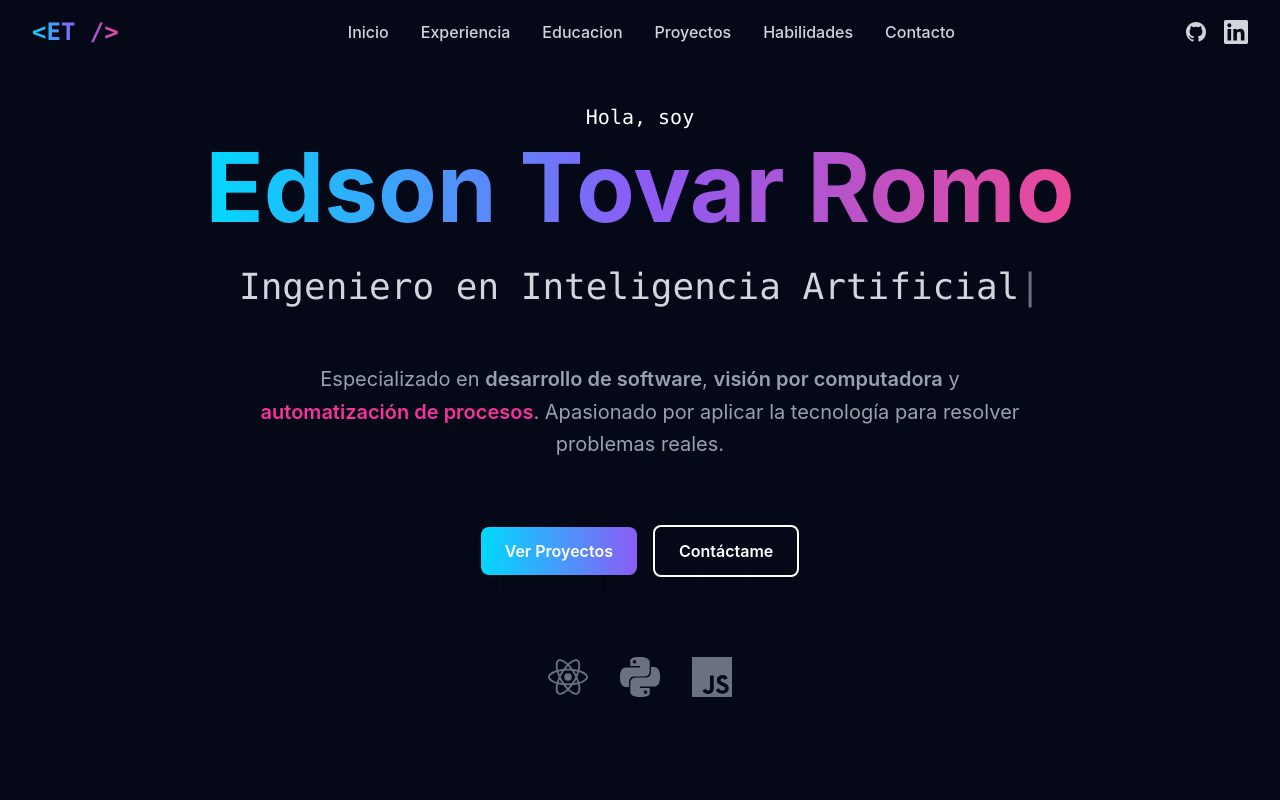
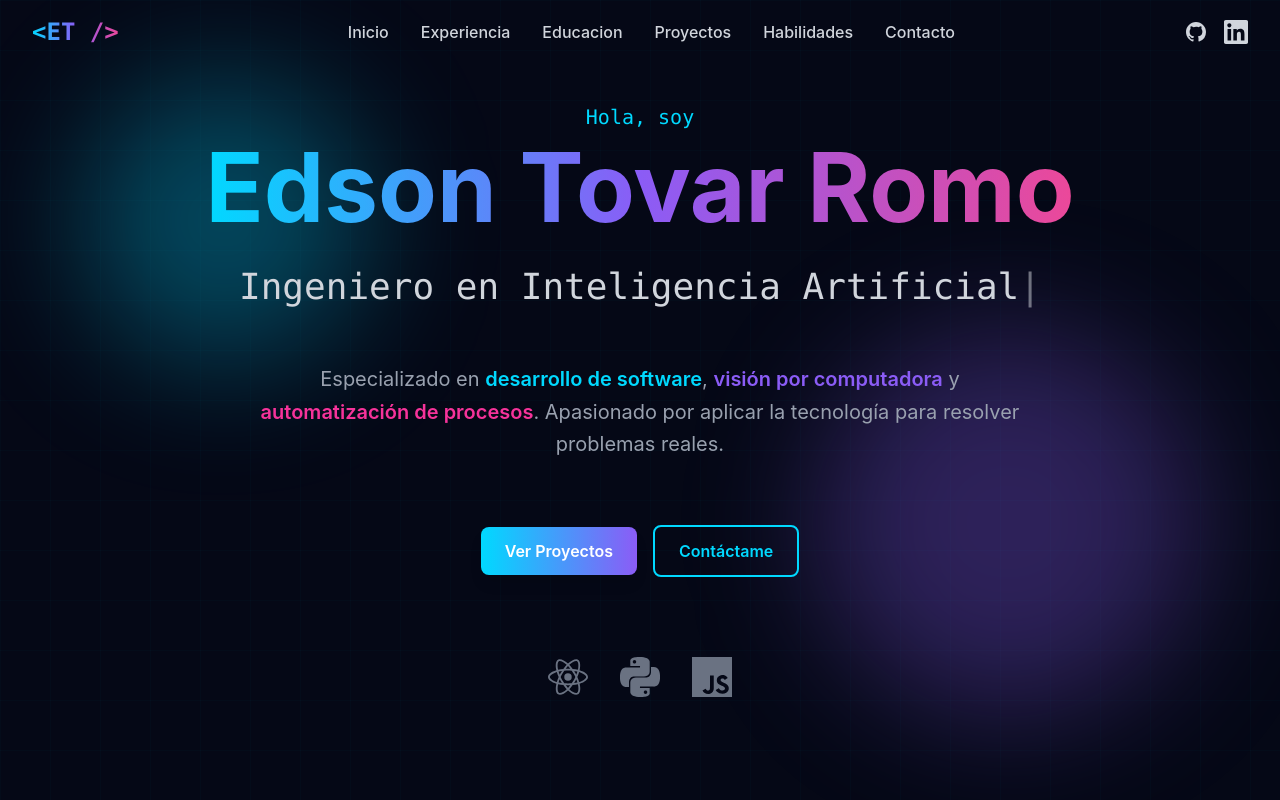
Before and after one commit to EdsonTovaR/PORTAFOLIO, a React (Vite) app in the folder mi-portafolio/: page / in a window 1280 px wide. Shown: the top 800 px of the page. Built offline with nearby package versions, Linux system fonts and the light colour scheme.

Commit message:
Correccion de opacidad

```diff
--- a/mi-portafolio/src/index.css
+++ b/mi-portafolio/src/index.css
@@ -1,7 +1,7 @@
 @import "tailwindcss";
 @import url('https://fonts.googleapis.com/css2?family=JetBrains+Mono:wght@400;500;700&family=Inter:wght@300;400;500;600;700;800&display=swap');
 
-:root {
+@theme {
   --color-tech-blue: #00D9FF;
   --color-tech-purple: #8B5CF6;
   --color-tech-dark: #0A0E27;
@@ -56,7 +56,7 @@ body {
 
 .card-tech {
   background: linear-gradient(to bottom right, rgba(15, 23, 42, 0.5), rgba(30, 41, 59, 0.5));
-  -webkit-backdrop-filter: blur(4px);
+
   backdrop-filter: blur(4px);
   border: 1px solid rgba(51, 65, 85, 0.5);
   border-radius: 0.75rem;
```
